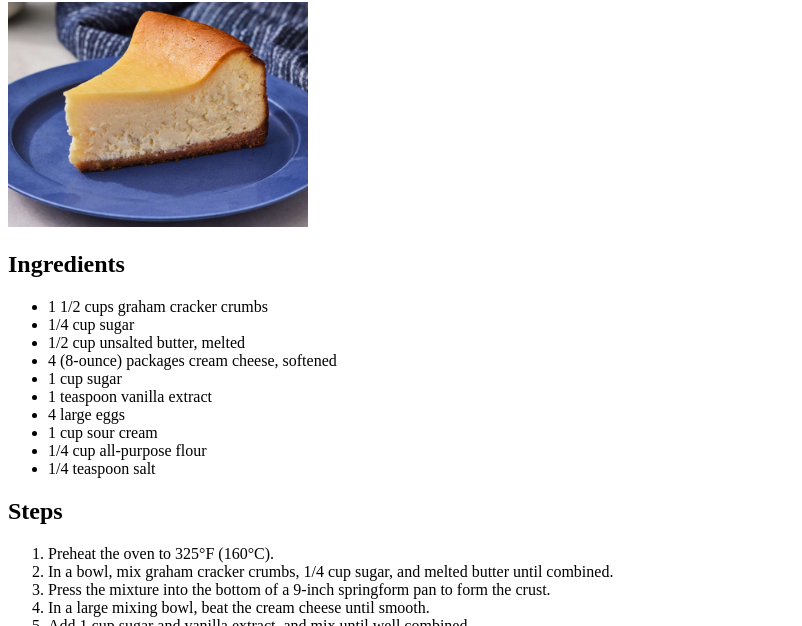
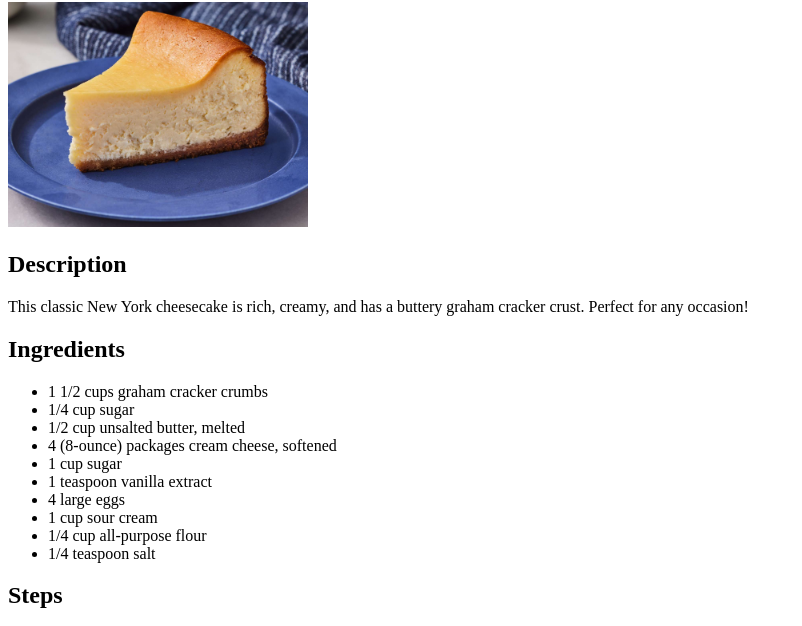
Before and after one commit to hdelamo/odin-recipes, a plain HTML site: page recipes/cheesecake.html in a window 1280 px wide. Shown: the part 104-730 px from the top of the page, without its empty margins (0-802 px from the left). Drawn offline with Linux system fonts and the light colour scheme.

Commit message:
Added a short description of the recipe.

```diff
--- a/recipes/cheesecake.html
+++ b/recipes/cheesecake.html
@@ -9,6 +9,8 @@
     <a href="../index.html">Back to Recipes</a>
     <h1>New York Cheesecake</h1>
     <img src="../imgs/cheesecake.jpg" alt="New York Cheesecake" width="300">
+    <h2>Description</h2>
+    <p>This classic New York cheesecake is rich, creamy, and has a buttery graham cracker crust. Perfect for any occasion!</p>
     <h2>Ingredients</h2>
     <ul>
         <li>1 1/2 cups graham cracker crumbs</li>
```
